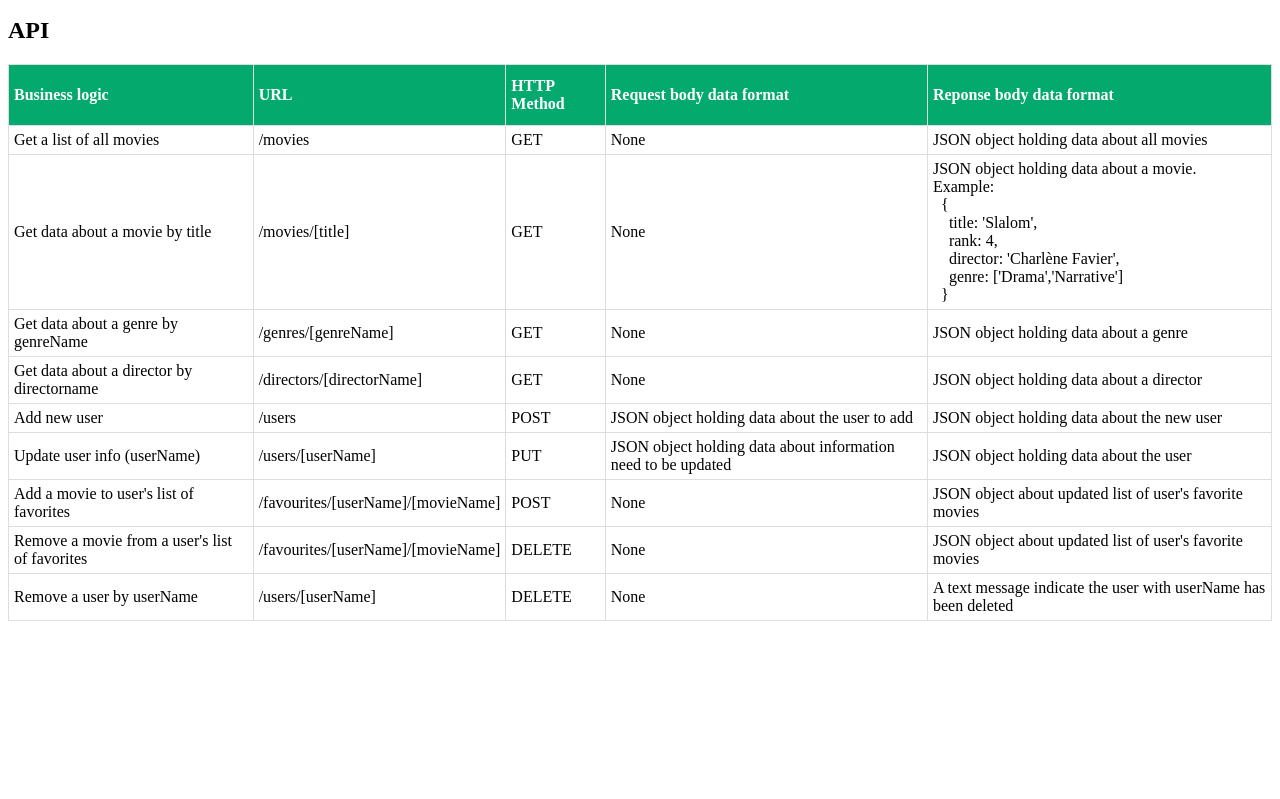
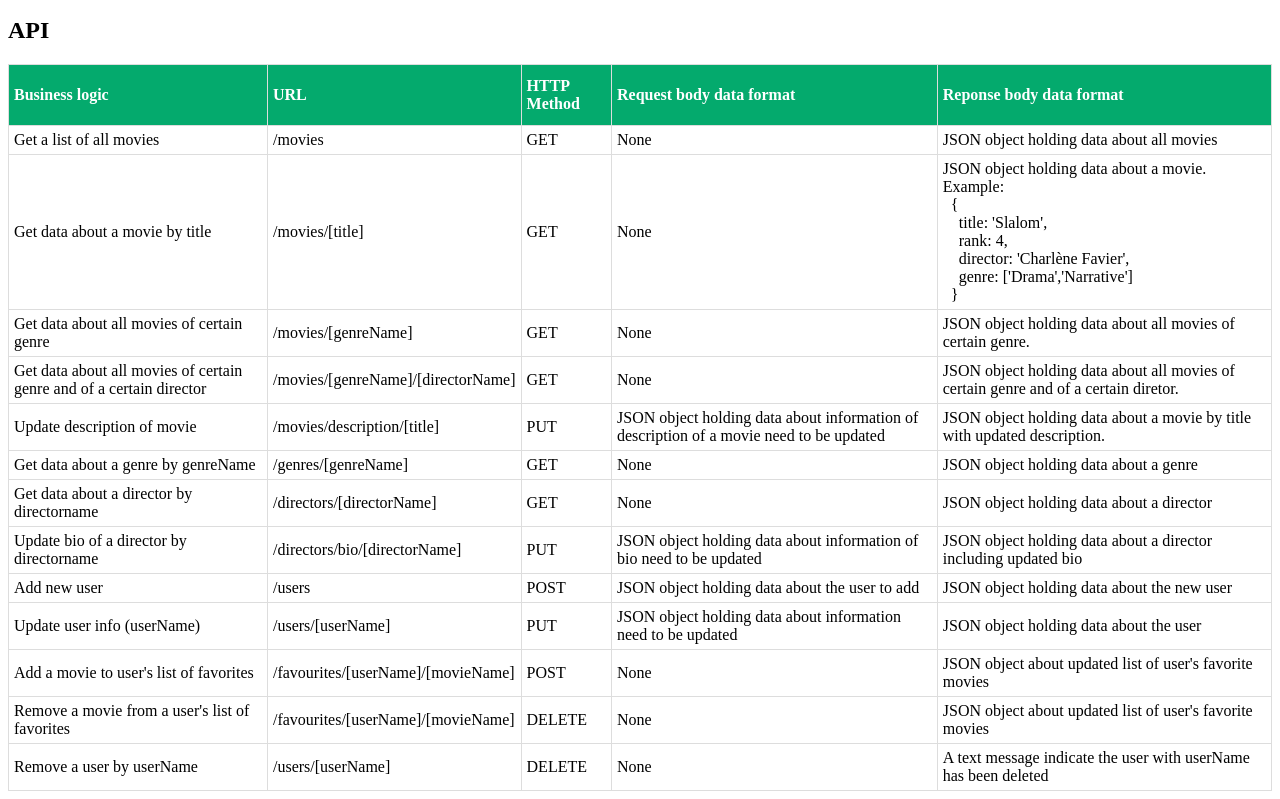
Before and after one commit to HienTrancong/myFlix, a website: page documentation.html in a window 1280 px wide. Shown: the part 119-918 px from the top of the page. Before the commit the page ends 800 px from the top, so only its background shows below. Drawn offline with Linux system fonts and the light colour scheme.

Commit message:
Adding more endpoints

```diff
--- a/documentation.html
+++ b/documentation.html
@@ -46,6 +46,27 @@ personal information, and create a list of their favorite movies.</p>
           </td>
         </tr>
         <tr>
+          <td>Get data about all movies of certain genre</td>
+          <td>/movies/[genreName]</td>
+          <td>GET</td>
+          <td>None</td>
+          <td>JSON object holding data about all movies of certain genre. </td>
+        </tr>
+        <tr>
+          <td>Get data about all movies of certain genre and of a certain director</td>
+          <td>/movies/[genreName]/[directorName]</td>
+          <td>GET</td>
+          <td>None</td>
+          <td>JSON object holding data about all movies of certain genre and of a certain diretor. </td>
+        </tr>
+        <tr>
+          <td>Update description of movie</td>
+          <td>/movies/description/[title]</td>
+          <td>PUT</td>
+          <td>JSON object holding data about information of description of a movie need to be updated</td>
+          <td>JSON object holding data about a movie by title with updated description. </td>
+        </tr>
+        <tr>
           <td>Get data about a genre by genreName</td>
           <td>/genres/[genreName] </td>
           <td>GET</td>
@@ -58,6 +79,13 @@ personal information, and create a list of their favorite movies.</p>
           <td>GET</td>
           <td>None</td>
           <td>JSON object holding data about a director</td>
+        </tr>
+        <tr>
+          <td>Update bio of a director by directorname</td>
+          <td>/directors/bio/[directorName]</td>
+          <td>PUT</td>
+          <td>JSON object holding data about information of bio need to be updated</td>
+          <td>JSON object holding data about a director including updated bio</td>
         </tr>
         <tr>
           <td>Add new user</td>
```
